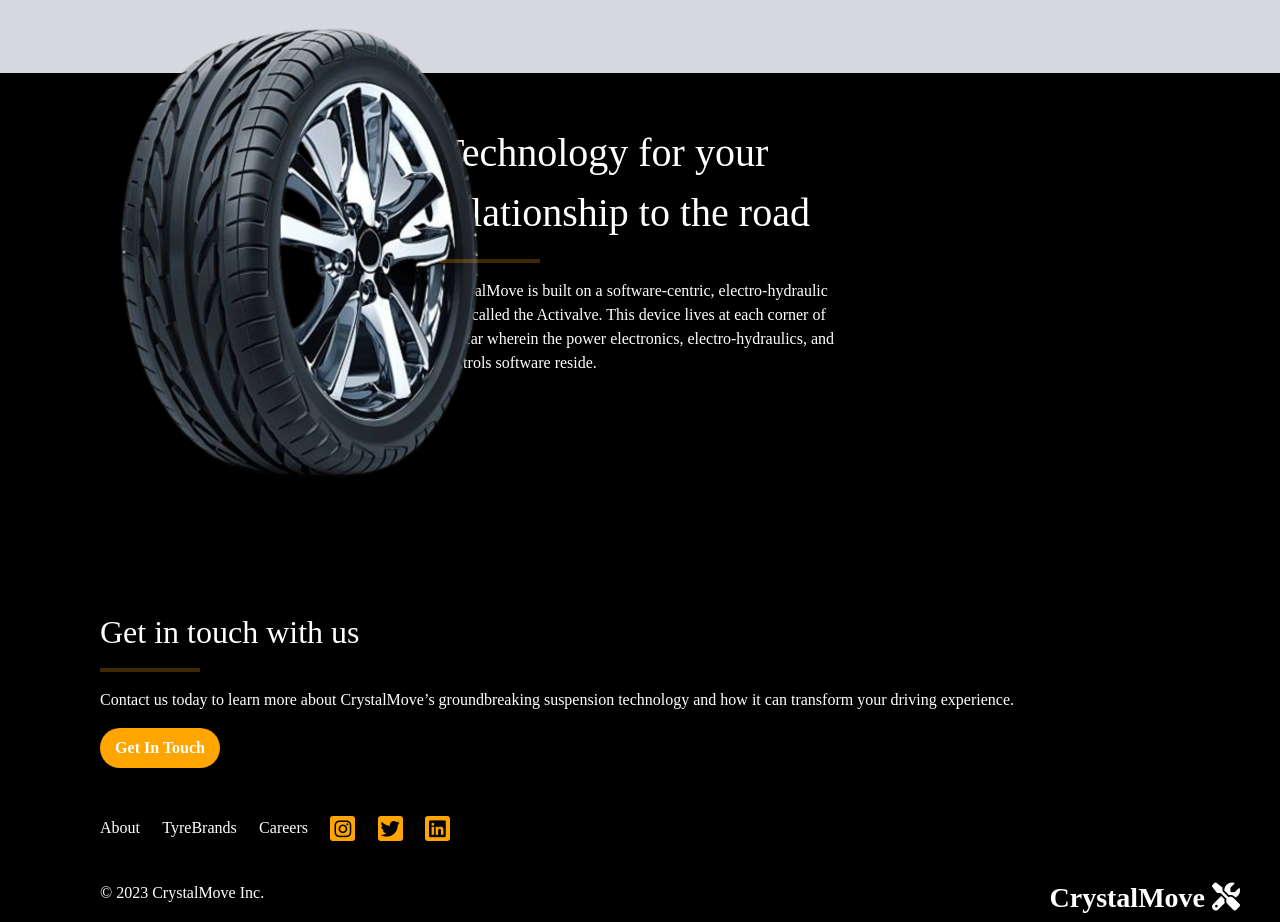
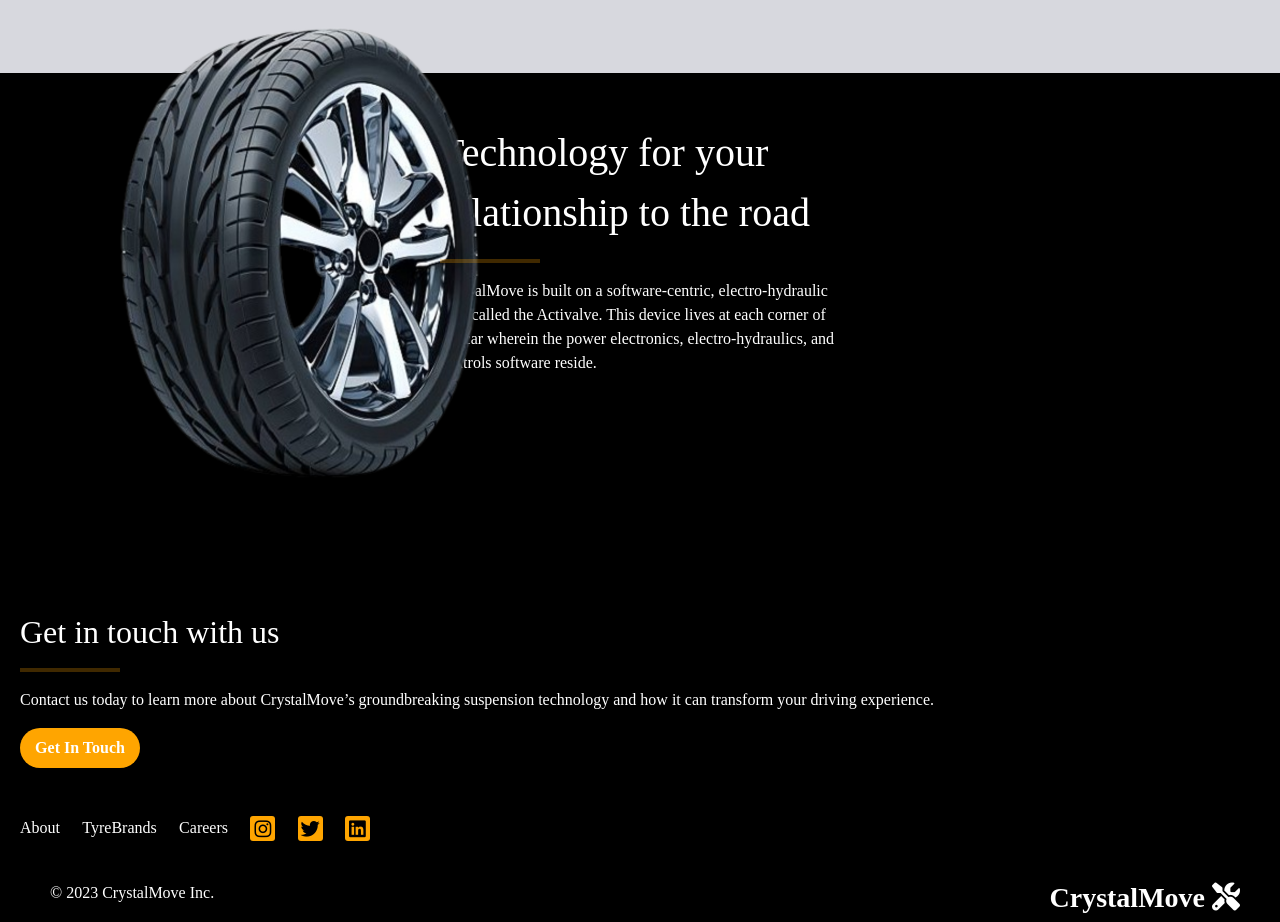
Before and after one commit to Andymiguel25/Crystal_Move, a plain HTML site: page index.html in a window 1280 px wide. Shown: the part 3995-4917 px from the top of the page. Drawn offline with Linux system fonts and the light colour scheme.

Commit message:
new changes all round

```diff
--- a/index.html
+++ b/index.html
@@ -56,7 +56,7 @@
             </div>
           </div>
           <div class="carousel-item">
-            <div class="herobox" style="background-image:url(../IMG/pexels-photo-5439370.webp);">
+            <div class="herobox" style="background-image:url(../IMG/nascar-332136_1280.jpg);">
                 <div class="gradient"></div>
                 <div class="details">
                     <h3 style="color: orange;"><b>Careers</b></h3><br>
--- a/style.css
+++ b/style.css
@@ -208,7 +208,7 @@ z-index: 1;
     .footer_container {
         background-color: black;
         color:#ffffff;
-        padding-left: 100px;
+        padding-left: 20px;
         padding-top:40px ;
         box-sizing: border-box;
         /* height: 400px; */
@@ -245,6 +245,7 @@ z-index: 1;
         justify-content: space-between;
         width: 100%;
         flex-wrap: wrap;
+        padding-left: 30px;
     }
     .fixed_icon{
         background-color: black;
```
Also changed, not shown: IMG/NewforCrystal.jpg (added), IMG/nascar-332136_1280.jpg (added).
